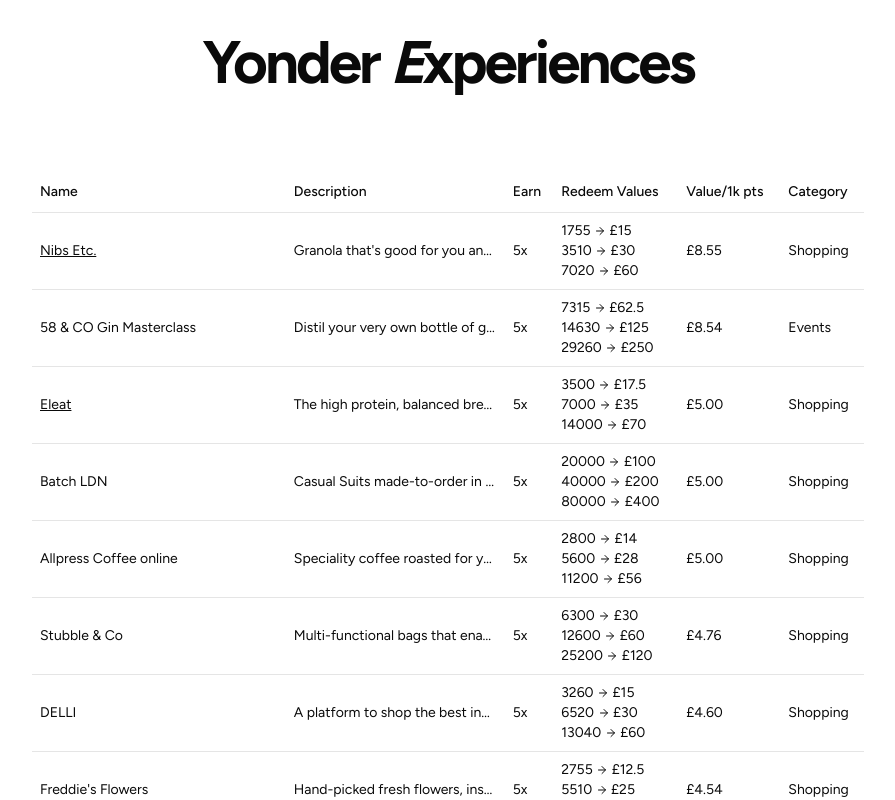
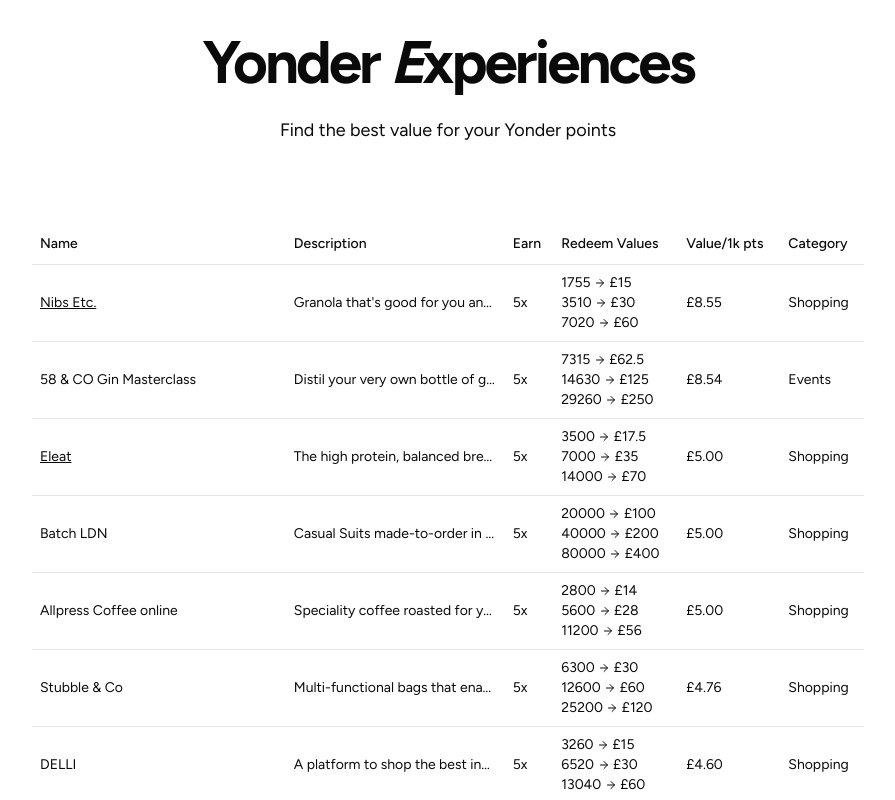
Before and after one commit to danbillson/yonder-experiences, a Next.js app: page / in a window 1280 px wide. Shown: the top 800 px of the page, without its empty margins (192-1087 px from the left). Built offline with nearby package versions, Linux system fonts and the light colour scheme.

Commit message:
feat: add tagline

```diff
--- a/src/app/page.tsx
+++ b/src/app/page.tsx
@@ -22,9 +22,12 @@
 
   return (
     <div className="mx-auto max-w-4xl p-8">
-      <h1 className="mb-20 text-center font-bold text-6xl tracking-tighter">
-        Yonder <span className="italic">E</span>xperiences
-      </h1>
+      <div className="mb-20 text-center">
+        <h1 className="mb-6 font-bold text-6xl tracking-tighter">
+          Yonder <span className="italic">E</span>xperiences
+        </h1>
+        <p className="text-lg">Find the best value for your Yonder points</p>
+      </div>
       <Table>
         <TableHeader>
           <TableRow>
```
